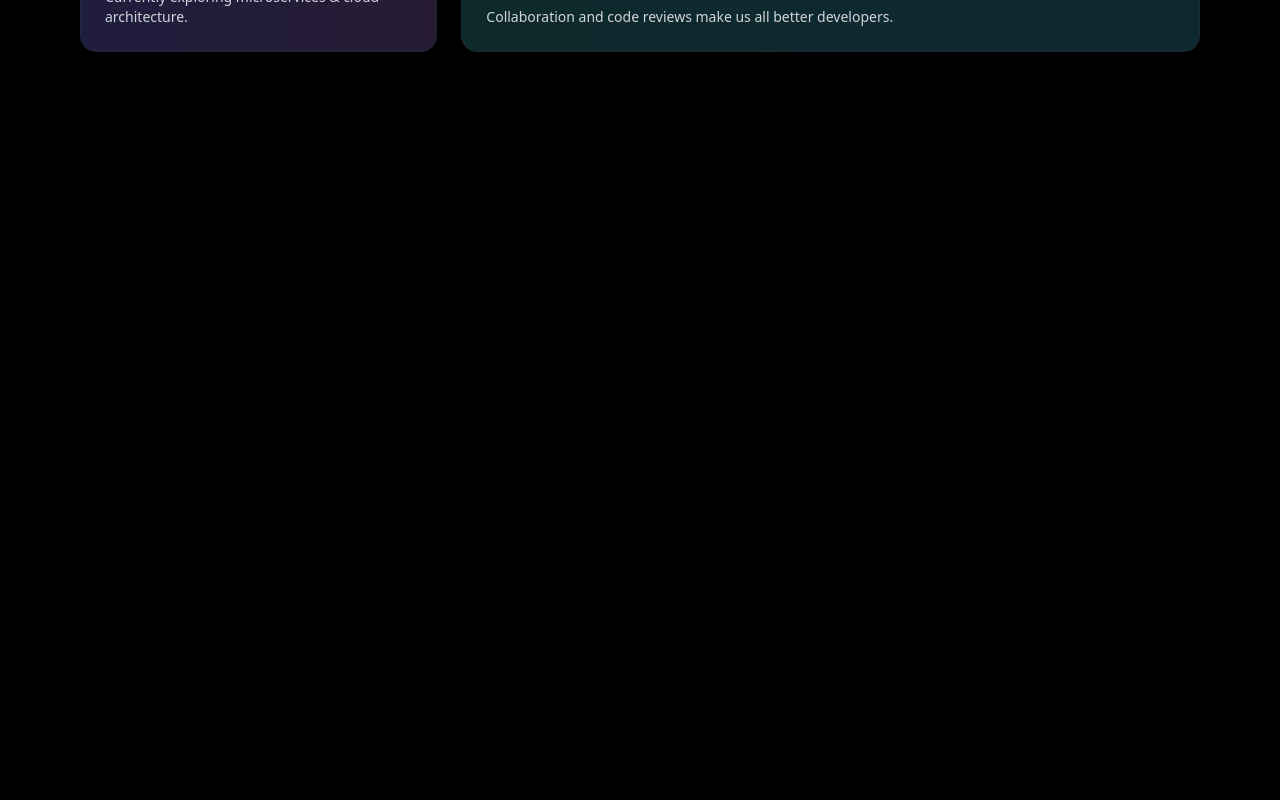
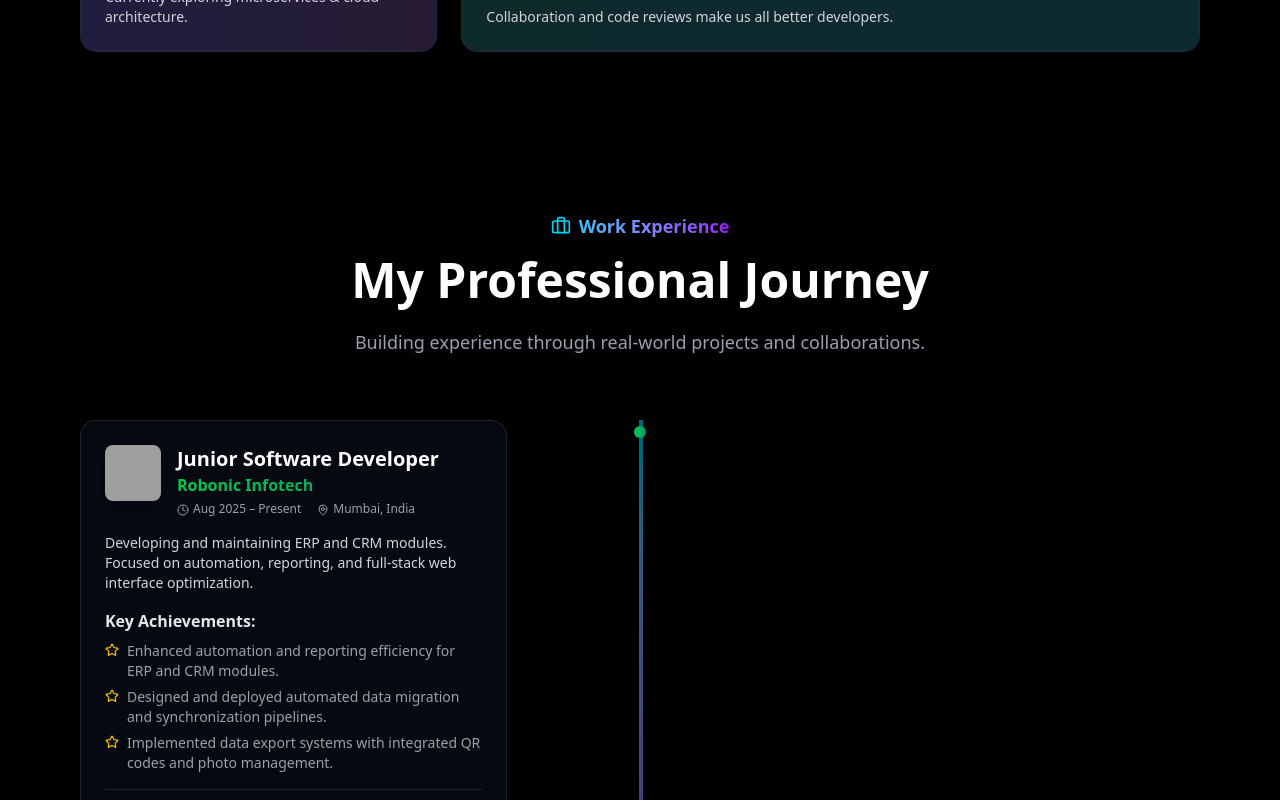
Before and after one commit to Amaan63/Portfolio, a Next.js app: page / in a window 1280 px wide. Shown: the part 1540-2340 px from the top of the page. Before the commit the page ends 1672 px from the top, so only its background shows below. Built offline with nearby package versions, Linux system fonts and the light colour scheme; grey boxes are pictures that could not be loaded.

Commit message:
Added experience section in page.tsx

```diff
--- a/src/app/page.tsx
+++ b/src/app/page.tsx
@@ -1,4 +1,5 @@
 import AboutSection from "@/sections/AboutUs";
+import ExperienceSection from "@/sections/ExperienceSection";
 import HeroSection from "@/sections/HeroSection";
 
 export default function Home() {
@@ -6,6 +7,7 @@ export default function Home() {
     <main>
       <HeroSection />
       <AboutSection />
+      <ExperienceSection />
     </main>
   );
 }
```
